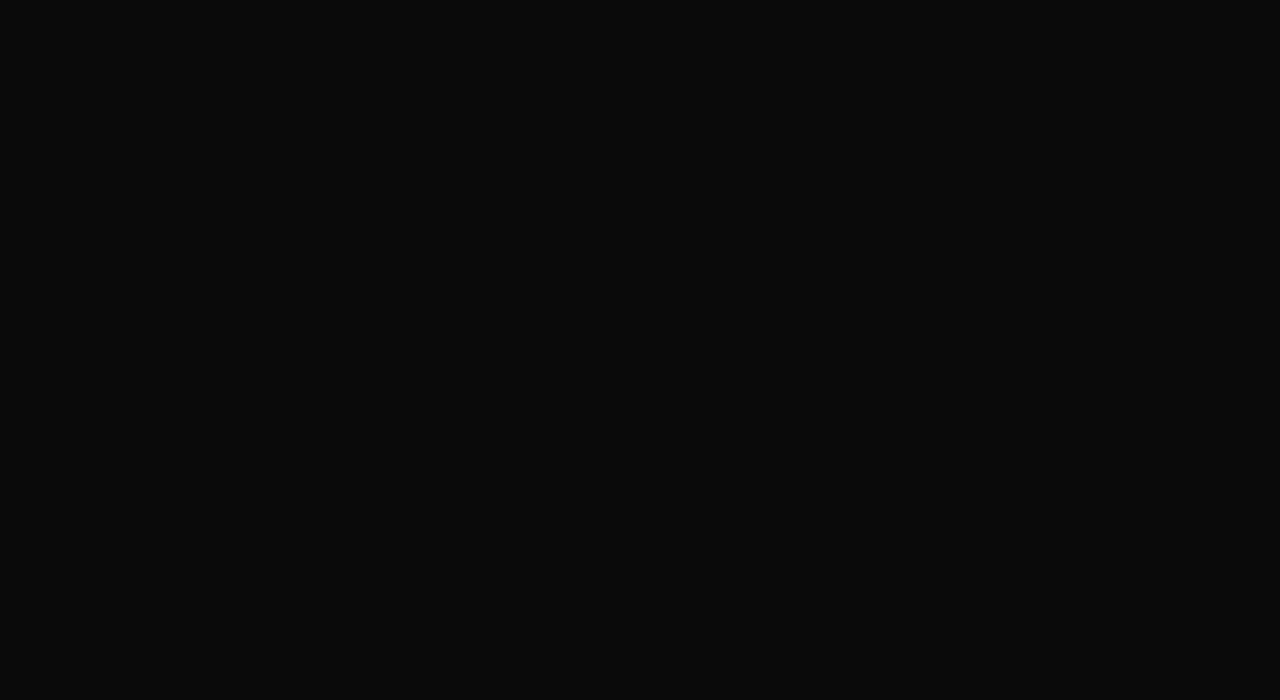
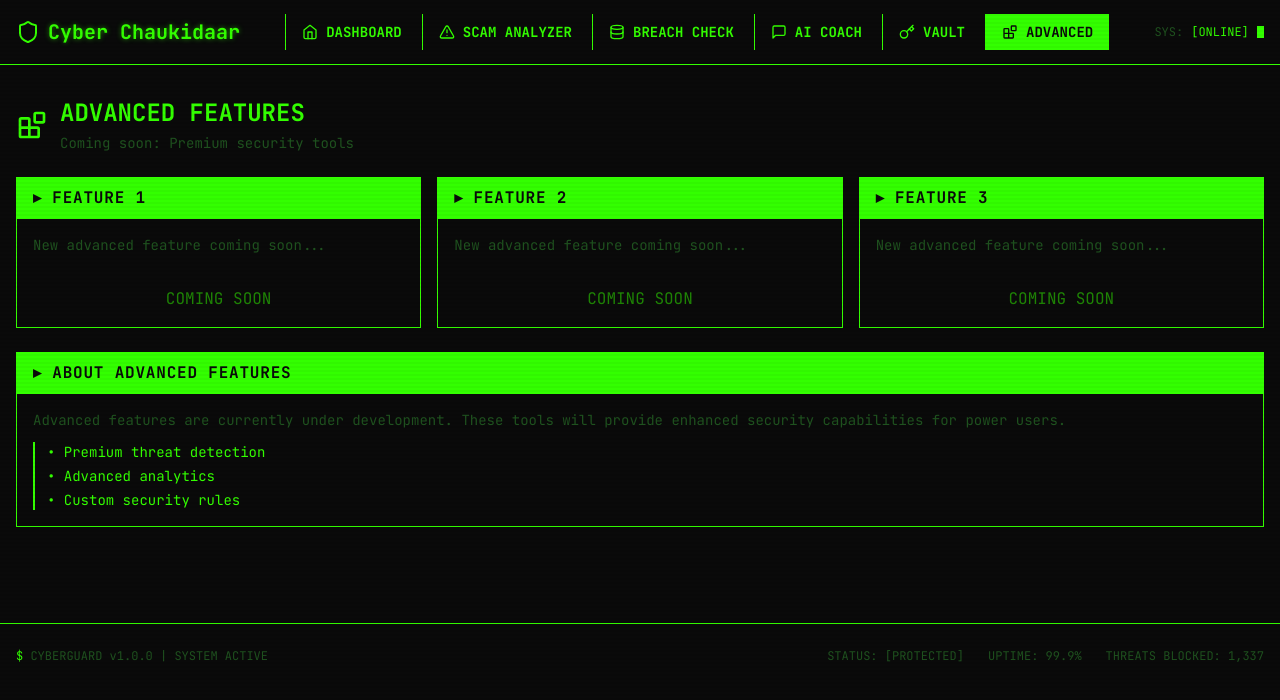
Before and after one commit to ishpreet404/cyberchaukidaar, a React (Vite) app: page /advanced in a window 1280 px wide. Before the commit this address had no page. Shown: the top 700 px of the page. Built offline with nearby package versions, Linux system fonts and the light colour scheme; the HTML template or start-up script is replaced by a standard one.

Commit message:
Added Advanced page and updated Navigation to include it

```diff
--- a/src/App.jsx
+++ b/src/App.jsx
@@ -6,6 +6,7 @@ import ScamAnalyzer from './pages/ScamAnalyzer';
 import BreachChecker from './pages/BreachChecker';
 import AICoach from './pages/AICoach';
 import USBVault from './pages/USBVault';
+import Advanced from './pages/Advanced';
 import './index.css';
 
 function App() {
@@ -18,27 +19,11 @@ function App() {
           <Route path="breach-checker" element={<BreachChecker />} />
           <Route path="ai-coach" element={<AICoach />} />
           <Route path="vault" element={<USBVault />} />
-          <Route path="activity" element={<ComingSoon title="ACTIVITY" />} />
+          <Route path="advanced" element={<Advanced />} />
         </Route>
       </Routes>
     </Router>
   );
 }
 
-const ComingSoon = ({ title }) => (
-  <div className="flex items-center justify-center min-h-[60vh]">
-    <div className="text-center space-y-4">
-      <div className="text-4xl font-bold text-shadow-terminal">
-        $ {title}
-      </div>
-      <div className="text-terminal-muted">
-        [FEATURE IN DEVELOPMENT]
-      </div>
-      <div className="animate-pulse text-terminal-green">
-        <span className="cursor"></span>
-      </div>
-    </div>
-  </div>
-);
-
 export default App;
--- a/src/components/Navigation.jsx
+++ b/src/components/Navigation.jsx
@@ -7,7 +7,7 @@ import {
   Database,
   MessageSquare,
   Key,
-  Activity,
+  Blocks,
   Menu,
   X
 } from 'lucide-react';
@@ -22,7 +22,7 @@ const Navigation = () => {
     { path: '/breach-checker', label: 'BREACH CHECK', icon: Database },
     { path: '/ai-coach', label: 'AI COACH', icon: MessageSquare },
     { path: '/vault', label: 'VAULT', icon: Key },
-    { path: '/activity', label: 'ACTIVITY', icon: Activity },
+    { path: '/advanced', label: 'ADVANCED', icon: Blocks },
   ];
 
   return (
--- /dev/null
+++ b/src/pages/Advanced.jsx
@@ -0,0 +1,87 @@
+import React from 'react';
+import { Blocks } from 'lucide-react';
+import Card from '../components/Card';
+import Button from '../components/Button';
+
+const Advanced = () => {
+  return (
+    <div className="space-y-6">
+      {/* Header */}
+      <div className="flex items-center gap-3 mb-6">
+        <Blocks className="w-8 h-8 text-terminal-green" />
+        <div>
+          <h1 className="text-2xl font-bold text-terminal-green mb-1">ADVANCED FEATURES</h1>
+          <p className="text-terminal-muted text-sm">Coming soon: Premium security tools</p>
+        </div>
+      </div>
+
+      {/* Feature Buttons Grid */}
+      <div className="grid grid-cols-1 md:grid-cols-3 gap-4">
+        {/* Feature 1 */}
+        <Card title="▸ FEATURE 1">
+          <div className="space-y-4">
+            <div className="text-terminal-muted text-sm mb-4">
+              New advanced feature coming soon...
+            </div>
+            <Button
+              variant="primary"
+              className="w-full"
+              disabled
+            >
+              COMING SOON
+            </Button>
+          </div>
+        </Card>
+
+        {/* Feature 2 */}
+        <Card title="▸ FEATURE 2">
+          <div className="space-y-4">
+            <div className="text-terminal-muted text-sm mb-4">
+              New advanced feature coming soon...
+            </div>
+            <Button
+              variant="primary"
+              className="w-full"
+              disabled
+            >
+              COMING SOON
+            </Button>
+          </div>
+        </Card>
+
+        {/* Feature 3 */}
+        <Card title="▸ FEATURE 3">
+          <div className="space-y-4">
+            <div className="text-terminal-muted text-sm mb-4">
+              New advanced feature coming soon...
+            </div>
+            <Button
+              variant="primary"
+              className="w-full"
+              disabled
+            >
+              COMING SOON
+            </Button>
+          </div>
+        </Card>
+      </div>
+
+      {/* Info Box */}
+      <Card title="▸ ABOUT ADVANCED FEATURES">
+        <div className="space-y-3 text-sm text-terminal-muted">
+          <p>
+            Advanced features are currently under development. These tools will provide
+            enhanced security capabilities for power users.
+          </p>
+          <div className="border-l-2 border-terminal-green pl-3 space-y-1">
+            <p className="text-terminal-green">• Premium threat detection</p>
+            <p className="text-terminal-green">• Advanced analytics</p>
+            <p className="text-terminal-green">• Custom security rules</p>
+          </div>
+        </div>
+      </Card>
+    </div>
+  );
+};
+
+export default Advanced;
```
